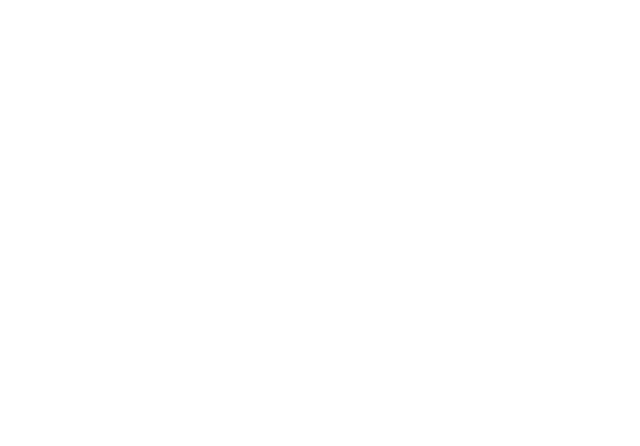
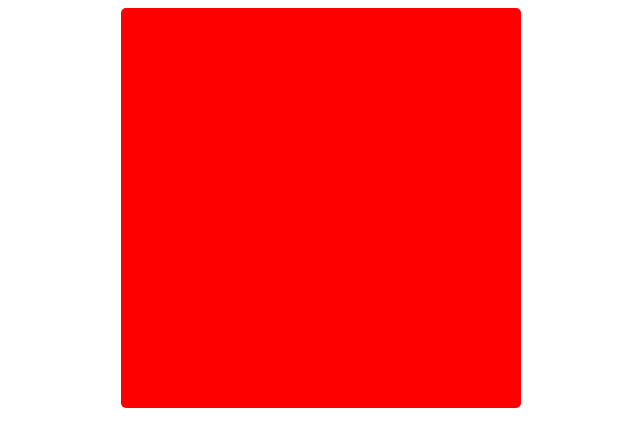
Before and after one commit to azijonbek/test, a plain HTML site: page index.html in a window 1280 px wide. Shown: the whole page, without its empty margins (319-959 px from the left). Drawn offline with Linux system fonts and the light colour scheme.

Commit message:
bu bizning beshinchi versiyamiz

```diff
--- a/css/main.css
+++ b/css/main.css
@@ -0,0 +1,7 @@
+div{
+    width: 400px;
+    height: 400px;
+    background-color: red;
+    border-radius: 5px;
+    margin: 0 auto;
+}
--- a/index.html
+++ b/index.html
@@ -5,8 +5,9 @@
     <meta http-equiv="X-UA-Compatible" content="IE=edge">
     <meta name="viewport" content="width=device-width, initial-scale=1.0">
     <title>Document</title>
+    <link rel="stylesheet" href="css/main.css">
 </head>
 <body>
-
+    <div></div>
 </body>
 </html>
```
